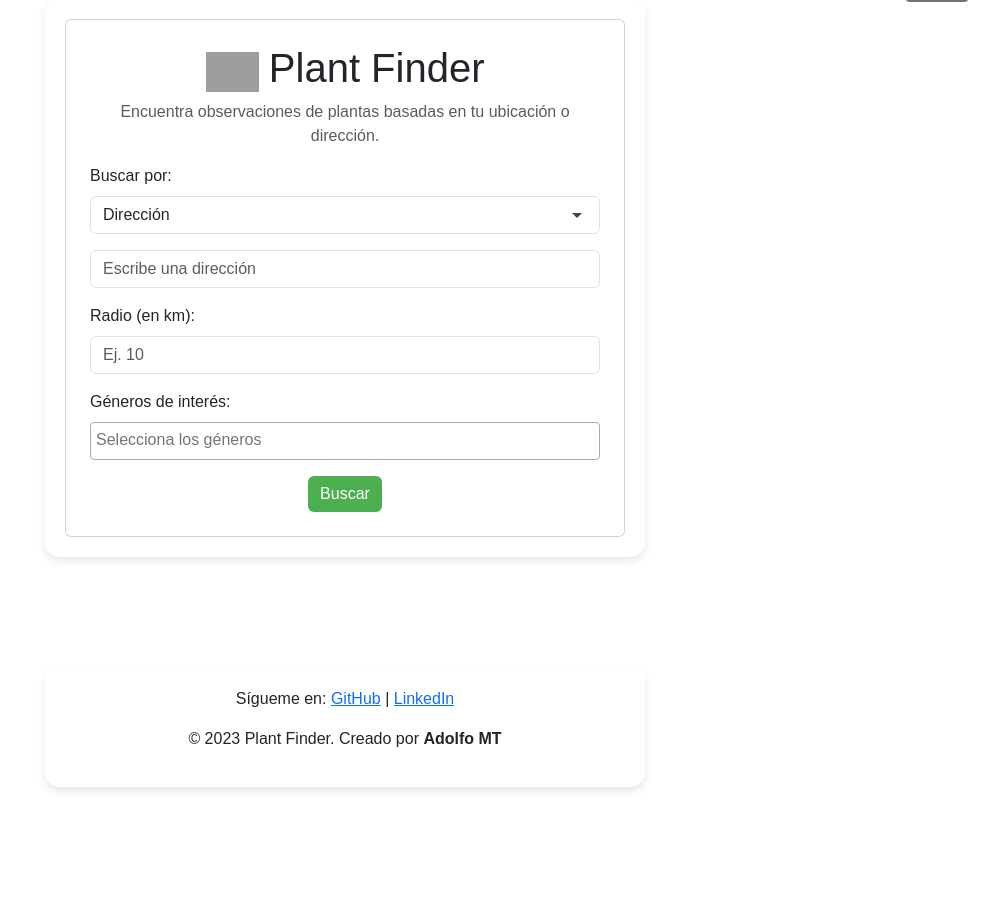
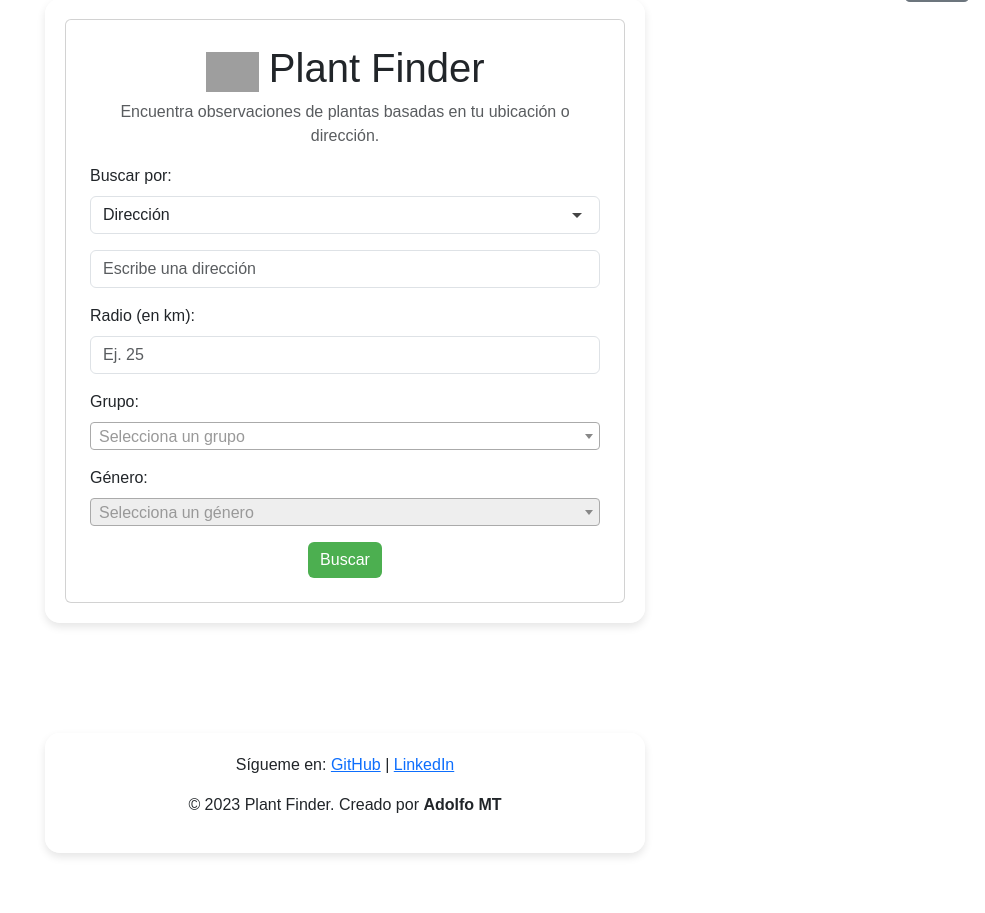
Before and after one commit to amt2283/HunterLeaf, a Flask app: page / in a window 1280 px wide. Shown: the part 51-964 px from the top of the page, without its empty margins (295-1280 px from the left). Before the commit the page ends 842 px from the top, so only its background shows below. Run offline with Flask 2, Linux system fonts and the light colour scheme; parts of the project's set-up code (start-up, migrations or seed data) failed here and were passed over; grey boxes are pictures that could not be loaded.

Commit message:
Refactorización del index: Actualización para nueva estructura de grupos y géneros
- Se reemplazó el select de "Géneros de interés" por dos selects: "Grupo" y "Género", alineados con la nueva estructura JSON (clave "plant_groups").
- Se actualizó la plantilla para iterar sobre "grupos.plant_groups" y mostrar el campo "grupo" en el select de Grupo.
- Se modificó el script JavaScript para:
    • Cargar la variable "gruposData" con la estructura completa del JSON.
    • Actualizar dinámicamente el select de Género a partir de las familias del grupo seleccionado (aplanando la lista de géneros).
- Se mantuvo la funcionalidad existente (autocomplete, offcanvas, spinner de carga) sin cambios significativos.

```diff
--- a/templates/index.html
+++ b/templates/index.html
@@ -121,15 +121,25 @@
 
         <div class="mb-3">
           <label for="radio" class="form-label">Radio (en km):</label>
-          <input type="number" id="radio" name="radio" class="form-control" placeholder="Ej. 10" required>
+          <input type="number" id="radio" name="radio" class="form-control" placeholder="Ej. 25" required>
         </div>
 
+        <!-- Select de Grupo -->
         <div class="mb-3">
-          <label for="generos" class="form-label">Géneros de interés:</label>
-          <select id="generos" name="generos" class="form-control" multiple>
-            {% for genero in generos %}
-              <option value="{{ genero }}">{{ genero }}</option>
+          <label for="categoria" class="form-label">Grupo:</label>
+          <select id="categoria" name="categoria" class="form-control">
+            <option value="">Selecciona un grupo</option>
+            {% for grupo in grupos.plant_groups %}
+              <option value="{{ grupo.grupo }}">{{ grupo.grupo }}</option>
             {% endfor %}
+          </select>
+        </div>
+
+        <!-- Select de Género, que se poblará según el grupo seleccionado -->
+        <div class="mb-3">
+          <label for="genero" class="form-label">Género:</label>
+          <select id="genero" name="genero" class="form-control" disabled>
+            <option value="">Selecciona un género</option>
           </select>
         </div>
 
@@ -182,9 +192,20 @@
   <script src="https://code.jquery.com/ui/1.13.2/jquery-ui.min.js"></script>
   <!-- Select2 JS -->
   <script src="https://cdnjs.cloudflare.com/ajax/libs/select2/4.0.13/js/select2.min.js"></script>
+
+  <!-- Se inyecta la variable de grupos con la estructura de grupos_plantas.json -->
+  <script>
+    // La variable "gruposData" contendrá el objeto JSON completo,
+    // que en este caso tiene la propiedad "plant_groups"
+    var gruposData = {{ grupos|tojson|safe }};
+  </script>
+
   <script>
     $(document).ready(function() {
-      $('#generos').select2({ placeholder: "Selecciona los géneros", allowClear: true });
+      // Inicialización de Select2 para ambos selects
+      $('#categoria').select2({ placeholder: "Selecciona un grupo", allowClear: true });
+      $('#genero').select2({ placeholder: "Selecciona un género", allowClear: true });
+
       fetchRandomPlantImage();
 
       // Inicializa el autocomplete para la dirección
@@ -213,9 +234,41 @@
         },
         select: function(event, ui) {
           console.log("Dirección seleccionada: " + ui.item.label);
-          // Opcional: guardar coordenadas en campos ocultos
         },
         minLength: 3
+      });
+
+      // Cuando se seleccione un grupo, se actualiza el select de géneros
+      $('#categoria').on('change', function() {
+        var selectedGrupo = $(this).val();
+        var generoSelect = $('#genero');
+        generoSelect.empty();
+        generoSelect.append('<option value="">Selecciona un género</option>');
+        if (selectedGrupo !== '') {
+          // Busca en gruposData.plant_groups el objeto cuyo campo "grupo" coincida
+          var grupo = gruposData.plant_groups.find(function(item) {
+            return item.grupo === selectedGrupo;
+          });
+          if (grupo) {
+            // Aplanamos la lista de géneros a partir de las familias
+            var generos = [];
+            grupo.familias.forEach(function(familia) {
+              if (familia.generos) {
+                generos = generos.concat(familia.generos);
+              }
+            });
+            generos.forEach(function(gen) {
+              generoSelect.append('<option value="' + gen + '">' + gen + '</option>');
+            });
+            generoSelect.prop('disabled', false);
+          } else {
+            generoSelect.prop('disabled', true);
+          }
+        } else {
+          generoSelect.prop('disabled', true);
+        }
+        // Actualiza Select2
+        generoSelect.trigger('change.select2');
       });
     });
 
@@ -270,11 +323,9 @@
     }
 
     function redirigirBounding() {
-    console.log("Opción Bounding Box seleccionada.");
-    window.location.href = "/seleccionar_area";
-
-}
-
+      console.log("Opción Bounding Box seleccionada.");
+      window.location.href = "/seleccionar_area";
+    }
 
     function cerrarMenu() {
       var offcanvasElement = document.getElementById('offcanvasMenu');
```
